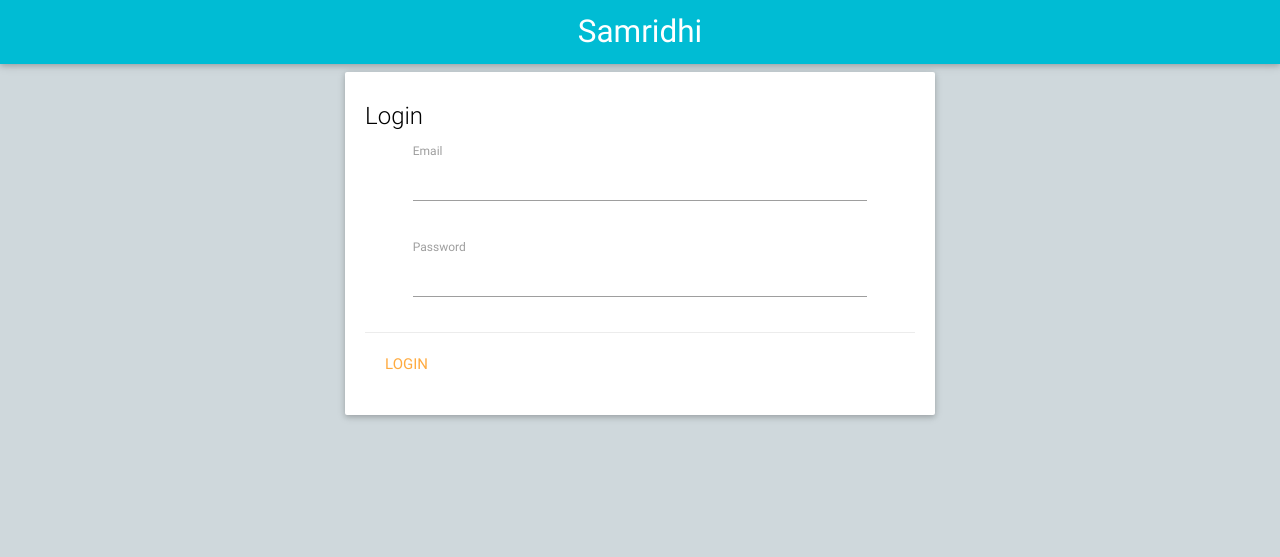
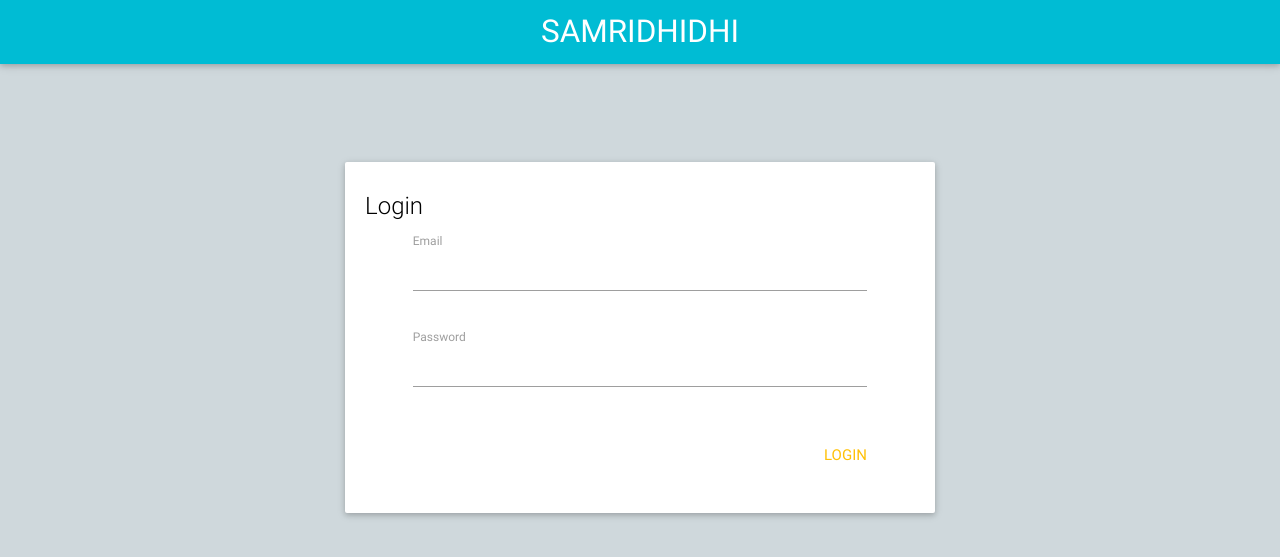
Before and after one commit to Bengaluru2016/team-3, a Django app: page / in a window 1280 px wide. Shown: the top 557 px of the page. Run offline with Django 3.2, Linux system fonts and the light colour scheme.

Commit message:
Updated login page

```diff
--- a/samridhi_site/templates/samridhi_site/index.html
+++ b/samridhi_site/templates/samridhi_site/index.html
@@ -1,7 +1,7 @@
 <!DOCTYPE html>
 <html>
 <head>
-	<title>Samridhi Login</title>
+	<title>Samridhidhi Login</title>
 
 	<!-- Compiled and minified CSS -->
   <link rel="stylesheet" href="https://cdnjs.cloudflare.com/ajax/libs/materialize/0.97.6/css/materialize.min.css">
@@ -15,10 +15,13 @@
 <!-- Navigation Bar -->
 <nav>
     <div class="nav-wrapper cyan">
-      <a href="#" class="brand-logo center">Samridhi</a>
+      <a href="#" class="brand-logo center">SAMRIDHIDHI</a>
     </div>
   </nav>
-
+<br>
+<br>
+<br>
+<br>
 
 <!-- Login Card -->
 <div class="container">
@@ -42,10 +45,13 @@
 					          <label for="password" class="active">Password</label>
 					     	</div>
 					     </div>
+				<div class="row">
+					        <div class="input-field col s10 offset-s9">
 
-				        <div class="card-action">
-				          <a href="#">Login</a>
-				        </div>
+  						<button class="waves-effect waves-gray btn-flat amber-text" type="submit" name="action">Login</button>
+
+				</div>
+					     </div>
 			      	</div>
 			      </div>
 		      	</form>
```
Also changed, not shown: 9 other files.
